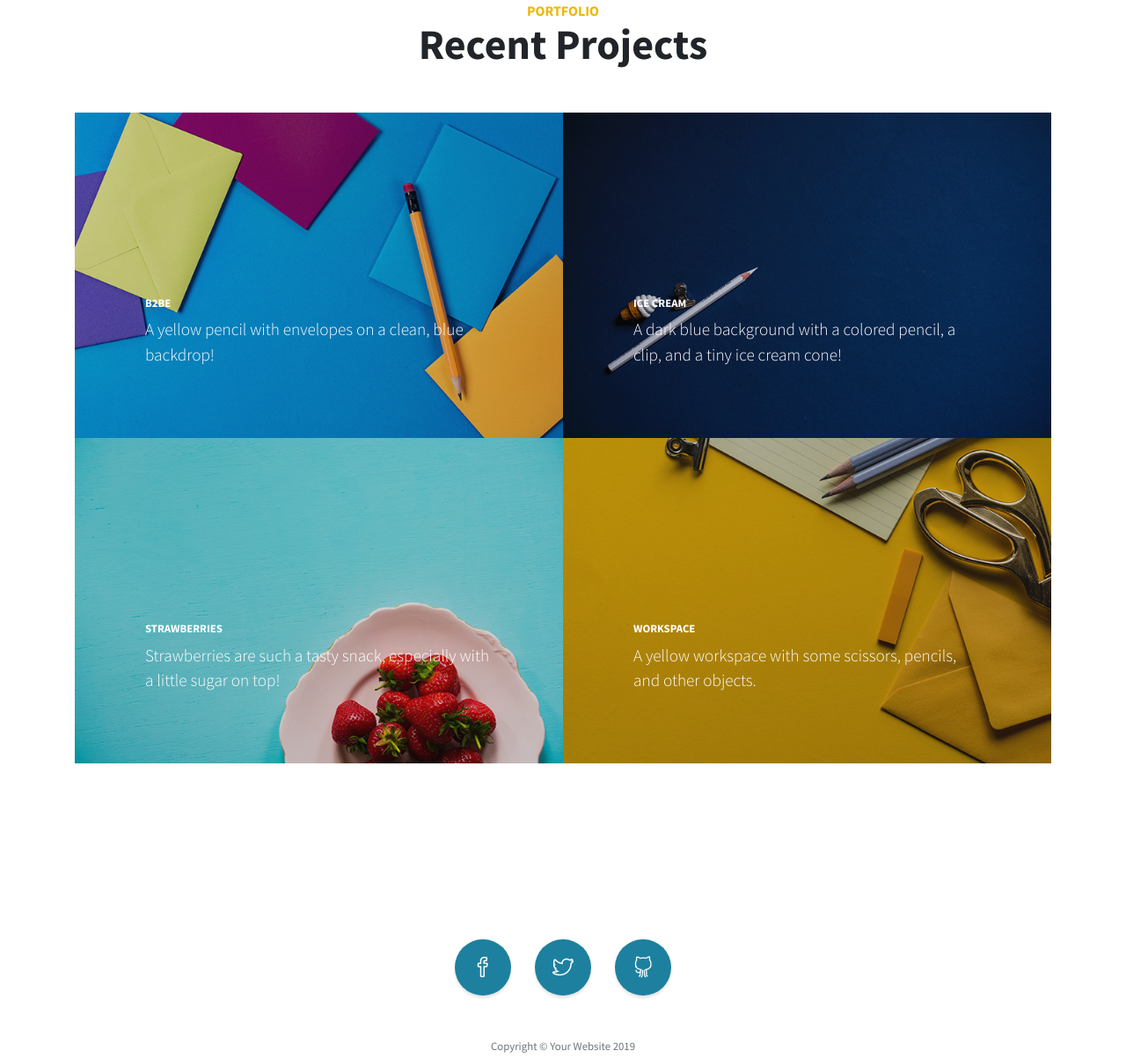
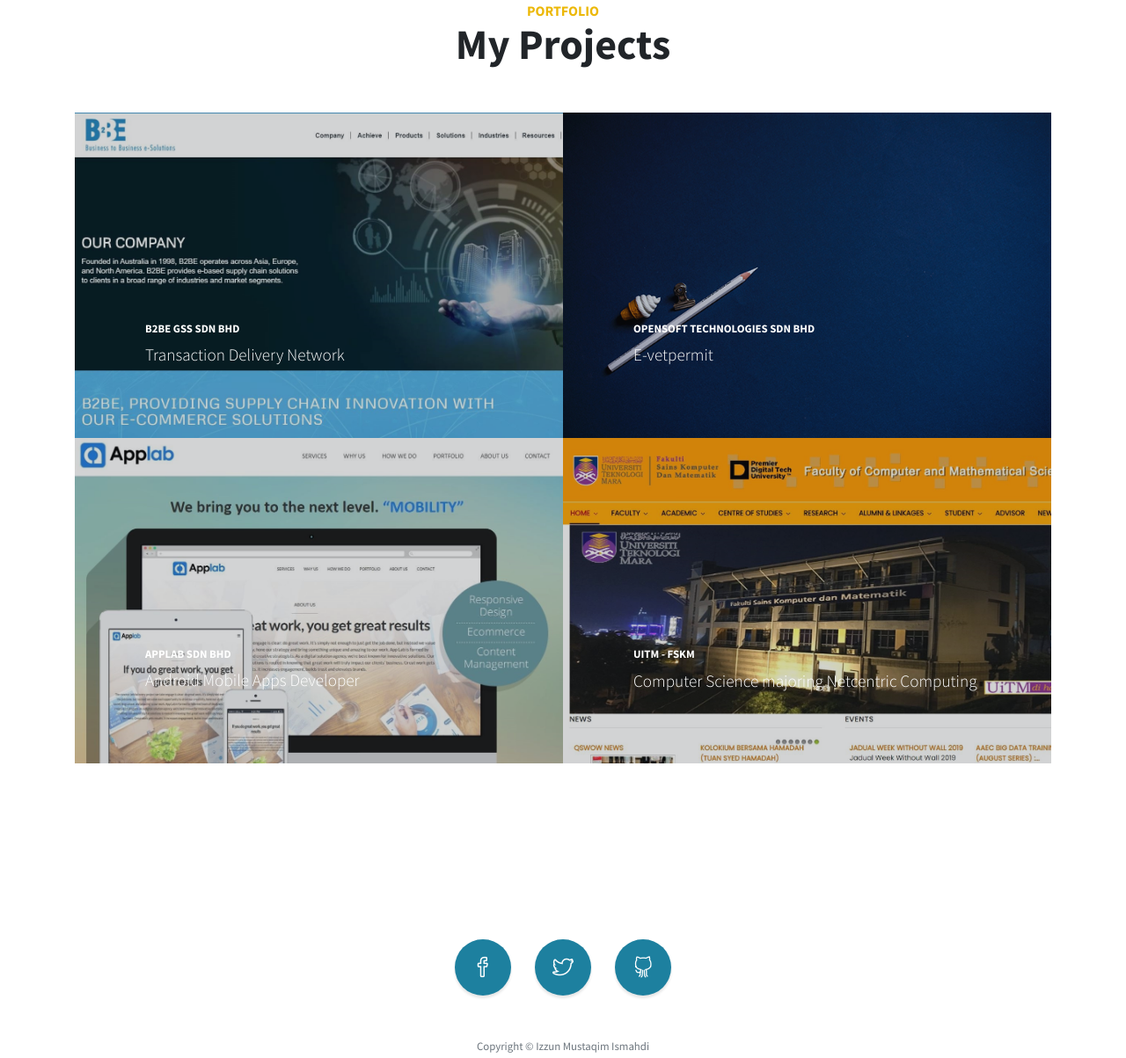
Before and after one commit to izzunmustaqim/portfolio, a plain HTML site: page index.html in a window 1280 px wide. Shown: the part 917-2120 px from the top of the page at 88% size. Drawn offline with Linux system fonts and the light colour scheme.

Commit message:
update index

```diff
--- a/index.html
+++ b/index.html
@@ -33,16 +33,13 @@
   <nav id="sidebar-wrapper">
     <ul class="sidebar-nav">
       <li class="sidebar-brand">
-        <a class="js-scroll-trigger" href="#page-top">Start Bootstrap</a>
+        <a class="js-scroll-trigger" href="#page-top"></a>
       </li>
       <li class="sidebar-nav-item">
         <a class="js-scroll-trigger" href="#page-top">Home</a>
       </li>
       <li class="sidebar-nav-item">
         <a class="js-scroll-trigger" href="#about">About</a>
-      </li>
-      <li class="sidebar-nav-item">
-        <a class="js-scroll-trigger" href="#services">Services</a>
       </li>
       <li class="sidebar-nav-item">
         <a class="js-scroll-trigger" href="#portfolio">Portfolio</a>
@@ -144,51 +141,51 @@
     <div class="container">
       <div class="content-section-heading text-center">
         <h3 class="text-secondary mb-0">Portfolio</h3>
-        <h2 class="mb-5">Recent Projects</h2>
+        <h2 class="mb-5">My Projects</h2>
       </div>
       <div class="row no-gutters">
         <div class="col-lg-6">
           <a class="portfolio-item" href="https://izzunmustaqim.github.io/tdn">
             <span class="caption">
               <span class="caption-content">
-                <h2>B2BE</h2>
-                <p class="mb-0">A yellow pencil with envelopes on a clean, blue backdrop!</p>
+                <h2>B2BE GSS Sdn Bhd</h2>
+                <p class="mb-0">Transaction Delivery Network</p>
               </span>
             </span>
-            <img class="img-fluid" src="img/portfolio-1.jpg" alt="">
+            <img class="img-fluid" src="img/b2be.jpg" width="1000" height="1000" alt="">
           </a>
         </div>
         <div class="col-lg-6">
           <a class="portfolio-item" href="#">
             <span class="caption">
               <span class="caption-content">
-                <h2>Ice Cream</h2>
-                <p class="mb-0">A dark blue background with a colored pencil, a clip, and a tiny ice cream cone!</p>
+                <h2>Opensoft Technologies Sdn Bhd</h2>
+                <p class="mb-0">E-vetpermit</p>
               </span>
             </span>
-            <img class="img-fluid" src="img/portfolio-2.jpg" alt="">
+            <img class="img-fluid" src="img/portfolio-2.jpg" width="1000" height="1000" alt="">
+          </a>
+        </div>
+        <div class="col-lg-6">
+          <a class="portfolio-item" href="https://izzunmustaqim.github.io/internship/">
+            <span class="caption">
+              <span class="caption-content">
+                <h2>Applab Sdn Bhd</h2>
+                <p class="mb-0">Android Mobile Apps Developer</p>
+              </span>
+            </span>
+            <img class="img-fluid" src="img/applab.jpg" alt="">
           </a>
         </div>
         <div class="col-lg-6">
           <a class="portfolio-item" href="#">
             <span class="caption">
               <span class="caption-content">
-                <h2>Strawberries</h2>
-                <p class="mb-0">Strawberries are such a tasty snack, especially with a little sugar on top!</p>
+                <h2>UiTM - FSKM</h2>
+                <p class="mb-0">Computer Science majoring Netcentric Computing</p>
               </span>
             </span>
-            <img class="img-fluid" src="img/portfolio-3.jpg" alt="">
-          </a>
-        </div>
-        <div class="col-lg-6">
-          <a class="portfolio-item" href="#">
-            <span class="caption">
-              <span class="caption-content">
-                <h2>Workspace</h2>
-                <p class="mb-0">A yellow workspace with some scissors, pencils, and other objects.</p>
-              </span>
-            </span>
-            <img class="img-fluid" src="img/portfolio-4.jpg" alt="">
+            <img class="img-fluid" src="img/uitm.jpg" alt="">
           </a>
         </div>
       </div>
@@ -233,7 +230,7 @@
           </a>
         </li>
       </ul>
-      <p class="text-muted small mb-0">Copyright &copy; Your Website 2019</p>
+      <p class="text-muted small mb-0">Copyright &copy; Izzun Mustaqim Ismahdi</p>
     </div>
   </footer>
 
```
Also changed, not shown: img/applab.jpg (added), img/b2be.jpg (added), img/login.jpg (added), img/test.jpg (added), img/uitm.jpg (added).
